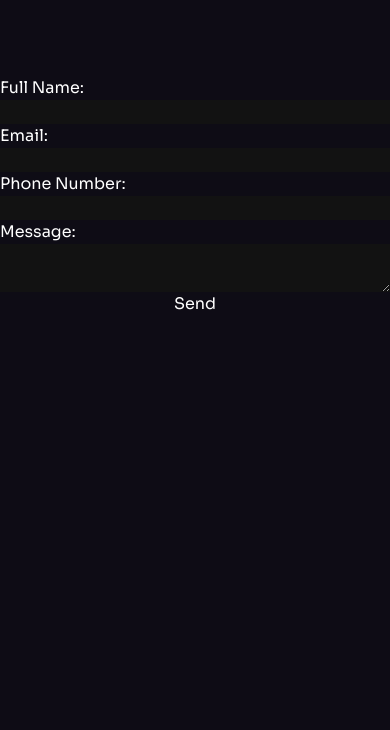
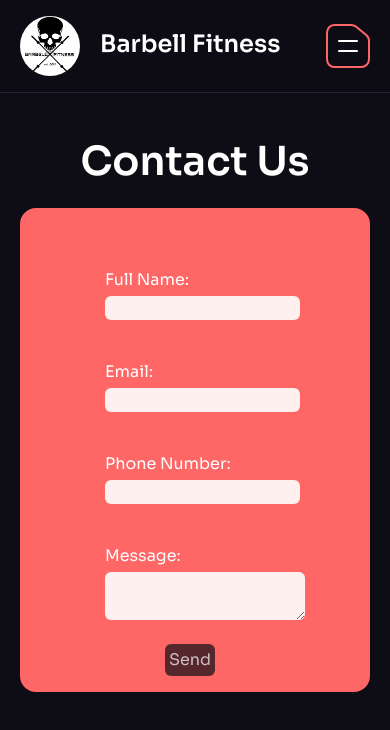
Before and after one commit to chrisjimenez10/barbell_fitness, a React (Vite) app: page /message in a window 390 px wide. Shown: the top 730 px of the page. Built offline with nearby package versions, Linux system fonts and the light colour scheme.

Commit message:
completed styling with responsive design over Message component

```diff
--- a/src/components/Message.jsx
+++ b/src/components/Message.jsx
@@ -1,3 +1,6 @@
+//Custom Components
+import Header from "./Header";
+import Section from "./Section";
 //Imports
 import { useRef, useEffect } from "react";
   //Here, we are using EmailJS service to send client-side emails --> NOTE: emailjs has three methods and we are using sendForm() --> We can also use send(), but we need to pass the individual Template Parameters that match what we have in our Template at the EmailJS Website as a JSON Object (both key-values wrapped in quotes)
@@ -37,27 +40,40 @@ const Message = () => {
 
 
   return (
-    <>
+    <Section id="message" customPaddings="p-5" className="mt-10">
 
-      <form className="flex flex-col" ref={form} onSubmit={sendEmail}>
+      <Header />
+      <h1 className="h1 text-center mb-5">Contact Us</h1>
 
-        <label htmlFor="user_name">Full Name: </label>
-        <input id="user_name" name="user_name" type="text" required/>
+      <div className="flex flex-col items-center bg-n-14 rounded-2xl">
+        <form className="flex flex-col items-start gap-10 mt-15" ref={form} onSubmit={sendEmail}>
 
-        <label htmlFor="user_email">Email: </label>
-        <input id="user_email" name="user_email" type="email" required/>
+          <div className="flex flex-col gap-1 ml-5">
+            <label htmlFor="user_name">Full Name: </label>
+            <input id="user_name" name="user_name" type="text" required className="bg-n-1/90 rounded-md text-n-8"/>
+          </div>
 
-        <label htmlFor="phone_number">Phone Number: </label>
-        <input id="phone_number" name="phone_number" type="tel" ref={phoneInput}/>
+          <div className="flex flex-col gap-1 ml-5">
+            <label htmlFor="user_email">Email: </label>
+            <input id="user_email" name="user_email" type="email" required className="bg-n-1/90 rounded-md text-n-8"/>
+          </div>
 
-        <label htmlFor="message">Message: </label>
-        <textarea id="message" name="message" required/>
+          <div className="flex flex-col gap-1 ml-5">
+            <label htmlFor="phone_number">Phone Number: </label>
+            <input id="phone_number" name="phone_number" type="tel" ref={phoneInput} className="bg-n-1/90 rounded-md text-n-8"/>
+          </div>
 
-        <input type="submit" value="Send" />
+          <div className="flex flex-col gap-1 ml-5">
+            <label htmlFor="message">Message: </label>
+            <textarea id="message" name="message" required className="bg-n-1/90 rounded-md text-n-8"/>
+          </div>
 
-      </form>
+          <input type="submit" value="Send" className="cursor-pointer rounded-md translate-x-[5rem] xxs:translate-x-[6rem] -translate-y-[1rem] bg-n-8/70 text-n-1/70 transition-colors hover:text-n-1 hover:bg-n-8 p-1"/>
 
-    </>
+        </form>
+      </div>
+
+    </Section>
 
   )
 }
```
